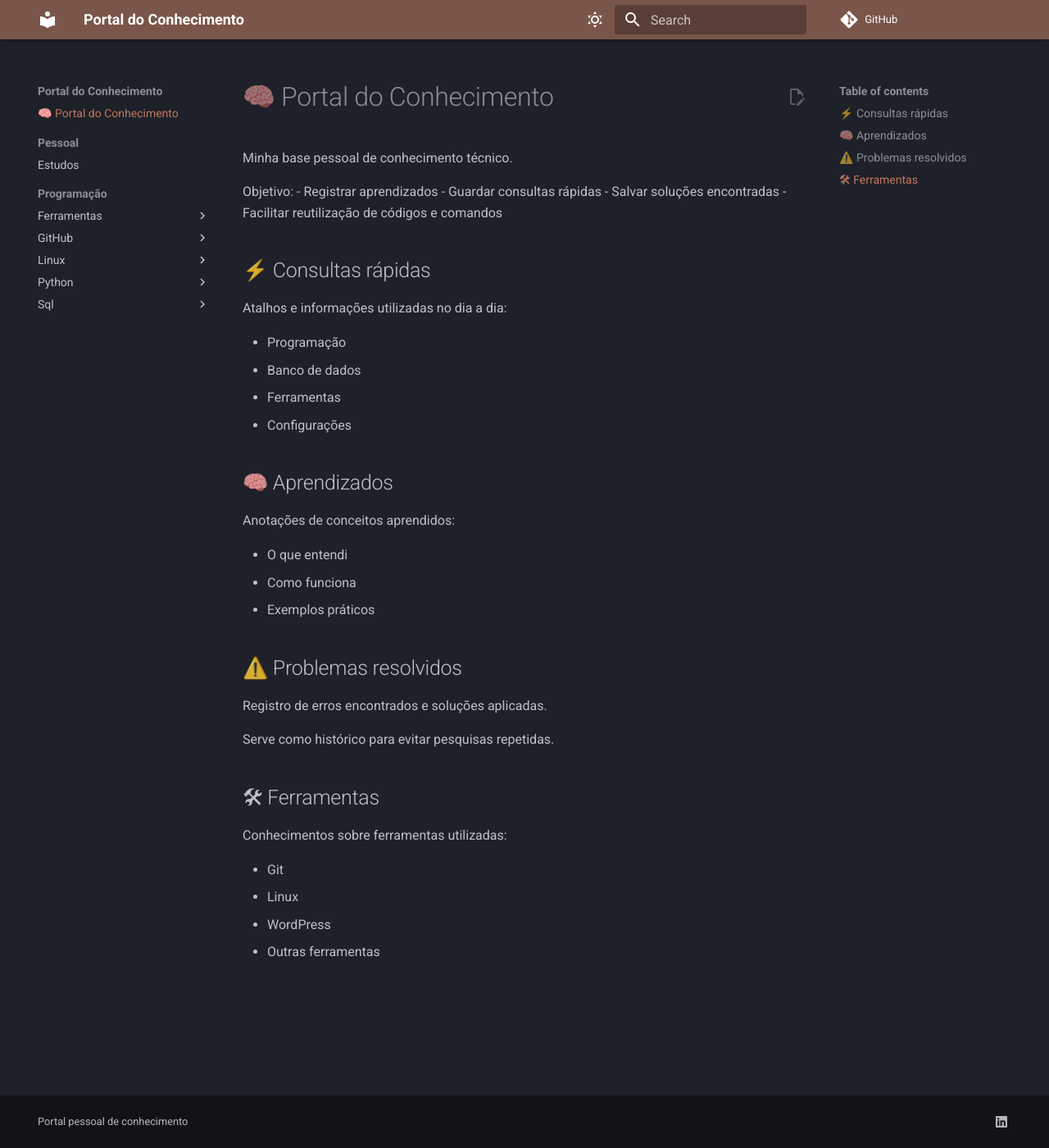
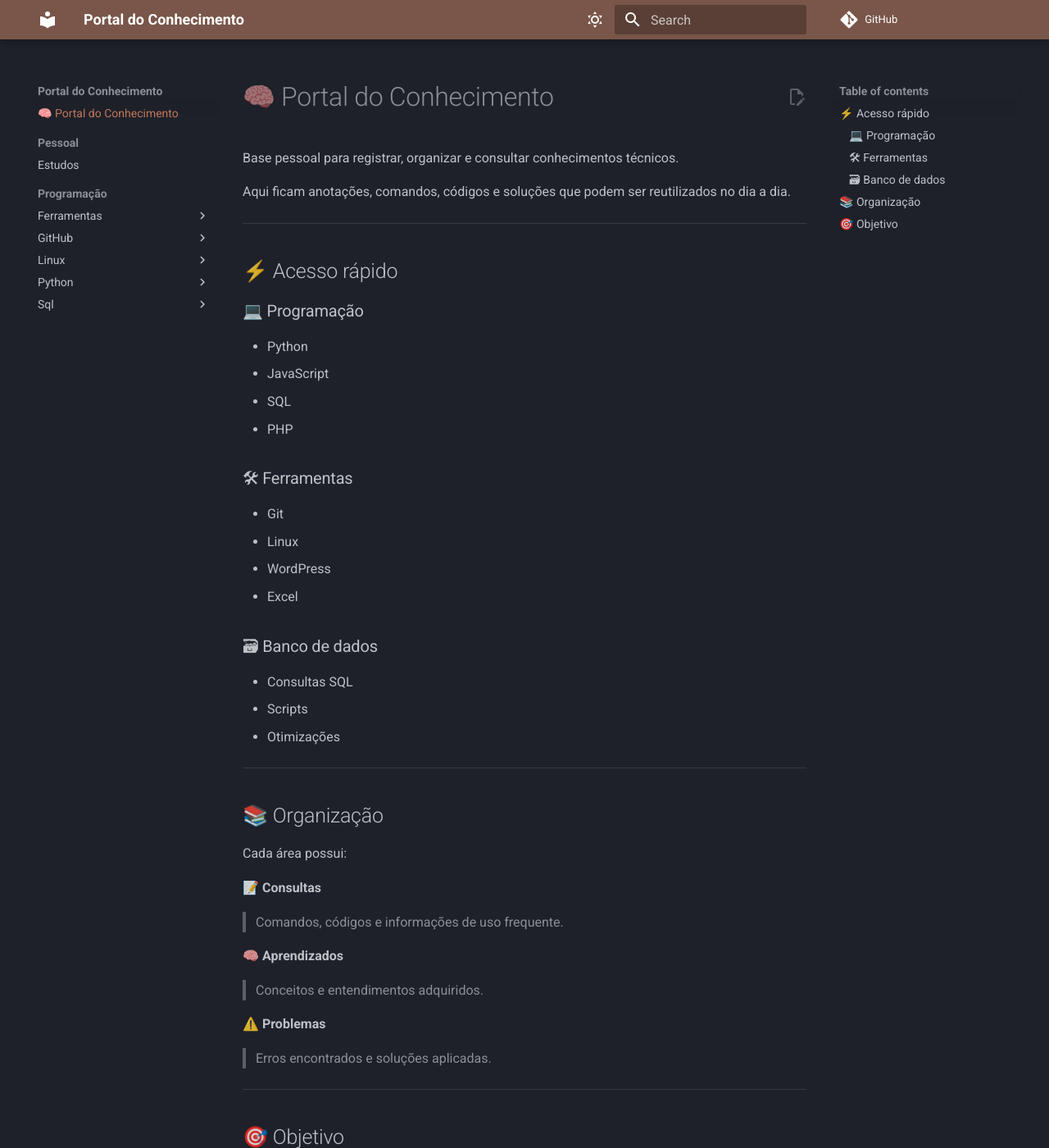
Before and after one commit to ElvisAmorim/base-conhecimento, an MkDocs documentation site: the page built from docs/index.md, in a window 1280 px wide and 1400 px high. Shown: the whole window at 82% size. Built offline with MkDocs 1.6.1 and Material for MkDocs 9.7.7, drawn with Linux system fonts in a browser that asks for light colours; comment, search, counter and statistics services are not loaded; some of the changed text lies outside the part shown.

Commit message:
atualizando conteúdo do índice de conhecimento
Atualiza a descrição e estrutura do documento para melhor organização e clareza.

```diff
--- a/docs/index.md
+++ b/docs/index.md
@@ -1,45 +1,60 @@
 # 🧠 Portal do Conhecimento
 
-Minha base pessoal de conhecimento técnico.
+Base pessoal para registrar, organizar e consultar conhecimentos técnicos.
 
-Objetivo:
-- Registrar aprendizados
-- Guardar consultas rápidas
-- Salvar soluções encontradas
-- Facilitar reutilização de códigos e comandos
+Aqui ficam anotações, comandos, códigos e soluções que podem ser reutilizados no dia a dia.
 
 
-## ⚡ Consultas rápidas
+---
 
-Atalhos e informações utilizadas no dia a dia:
+## ⚡ Acesso rápido
 
-- Programação
-- Banco de dados
-- Ferramentas
-- Configurações
+### 💻 Programação
+
+- Python
+- JavaScript
+- SQL
+- PHP
 
 
-## 🧠 Aprendizados
-
-Anotações de conceitos aprendidos:
-
-- O que entendi
-- Como funciona
-- Exemplos práticos
-
-
-## ⚠️ Problemas resolvidos
-
-Registro de erros encontrados e soluções aplicadas.
-
-Serve como histórico para evitar pesquisas repetidas.
-
-
-## 🛠 Ferramentas
-
-Conhecimentos sobre ferramentas utilizadas:
+### 🛠 Ferramentas
 
 - Git
 - Linux
 - WordPress
-- Outras ferramentas
+- Excel
+
+
+### 🗃 Banco de dados
+
+- Consultas SQL
+- Scripts
+- Otimizações
+
+
+---
+
+## 📚 Organização
+
+Cada área possui:
+
+📝 **Consultas**
+> Comandos, códigos e informações de uso frequente.
+
+🧠 **Aprendizados**
+> Conceitos e entendimentos adquiridos.
+
+⚠️ **Problemas**
+> Erros encontrados e soluções aplicadas.
+
+
+---
+
+## 🎯 Objetivo
+
+Manter uma biblioteca pessoal de conhecimento:
+
+- Encontrar soluções rapidamente
+- Evitar repetir pesquisas
+- Registrar descobertas
+- Reaproveitar códigos e comandos
```
